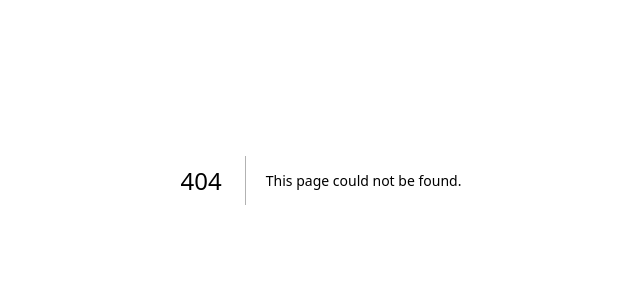
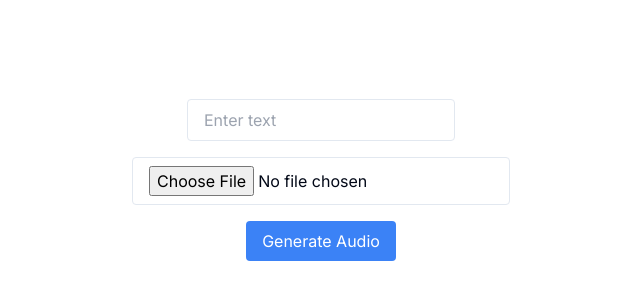
Before and after one commit to Ayush272002/MindFlow, a Next.js app: page /text2speech in a window 1280 px wide. Before the commit this address had no page. Shown: the part 220-520 px from the top of the page, without its empty margins (319-959 px from the left). Built offline with nearby package versions, Linux system fonts and the light colour scheme.

Commit message:
introduce text2speech

```diff
--- /dev/null
+++ b/app/text2speech/page.tsx
@@ -0,0 +1,72 @@
+"use client";
+
+import { useState } from "react";
+
+export default function Home() {
+    const [text, setText] = useState("");
+    const [audioUrl, setAudioUrl] = useState<string | null>(null);
+    const [pdfFile, setPdfFile] = useState<File | null>(null);
+
+    const fetchAudio = async () => {
+        setAudioUrl(null);
+
+        const formData = new FormData();
+        if (pdfFile) {
+            formData.append("pdf", pdfFile);
+        } else {
+            formData.append("text", text);
+        }
+
+        try {
+            const response = await fetch("http://localhost:5000/process-text2speech", {
+                method: "POST",
+                body: formData, // Handles both text and PDF
+            });
+
+            if (!response.ok) {
+                throw new Error("Failed to generate audio");
+            }
+
+            const blob = await response.blob();
+            const url = URL.createObjectURL(blob);
+            setAudioUrl(url);
+        } catch (error) {
+            console.error("Error fetching audio:", error);
+        }
+    };
+
+    return (
+        <div className="flex flex-col items-center justify-center min-h-screen space-y-4">
+            <input
+                type="text"
+                value={text}
+                onChange={(e) => {
+                    setText(e.target.value);
+                    setAudioUrl(null);
+                    setPdfFile(null); // Reset PDF when typing text
+                }}
+                placeholder="Enter text"
+                className="border px-4 py-2 rounded"
+            />
+            <input
+                type="file"
+                accept="application/pdf"
+                onChange={(e) => {
+                    const file = e.target.files?.[0] || null;
+                    setPdfFile(file);
+                    setText(""); // Clear text when selecting a PDF
+                }}
+                className="border px-4 py-2 rounded"
+            />
+            <button onClick={fetchAudio} className="px-4 py-2 bg-blue-500 text-white rounded">
+                Generate Audio
+            </button>
+            {audioUrl && (
+                <audio controls>
+                    <source src={audioUrl} type="audio/wav" />
+                    Your browser does not support the audio element.
+                </audio>
+            )}
+        </div>
+    );
+}
```
Also changed, not shown: 2 other files (tests, documents, lock files or other folders).
